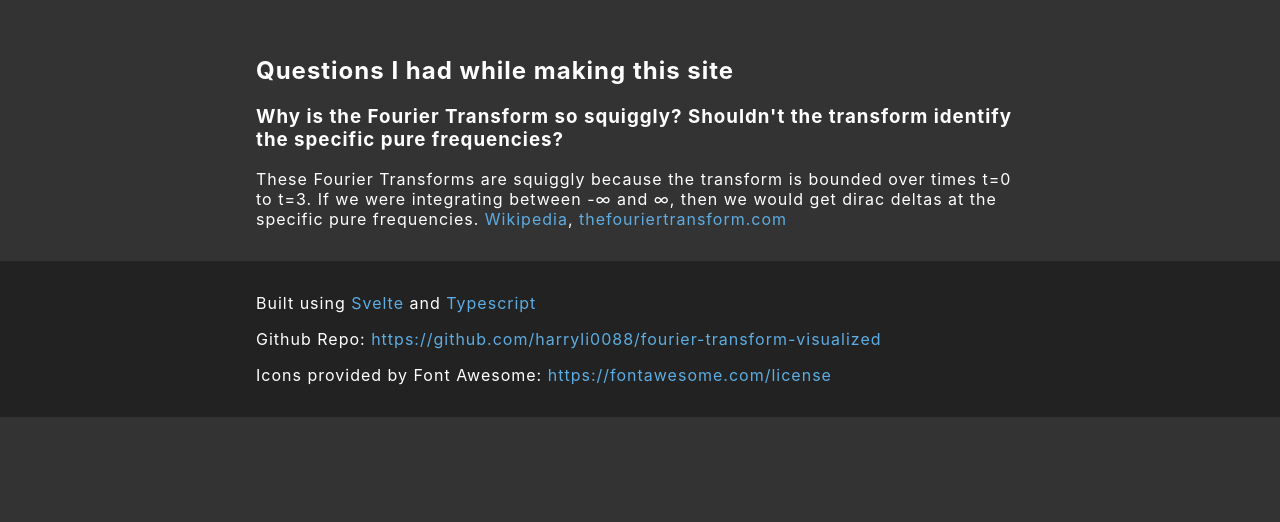
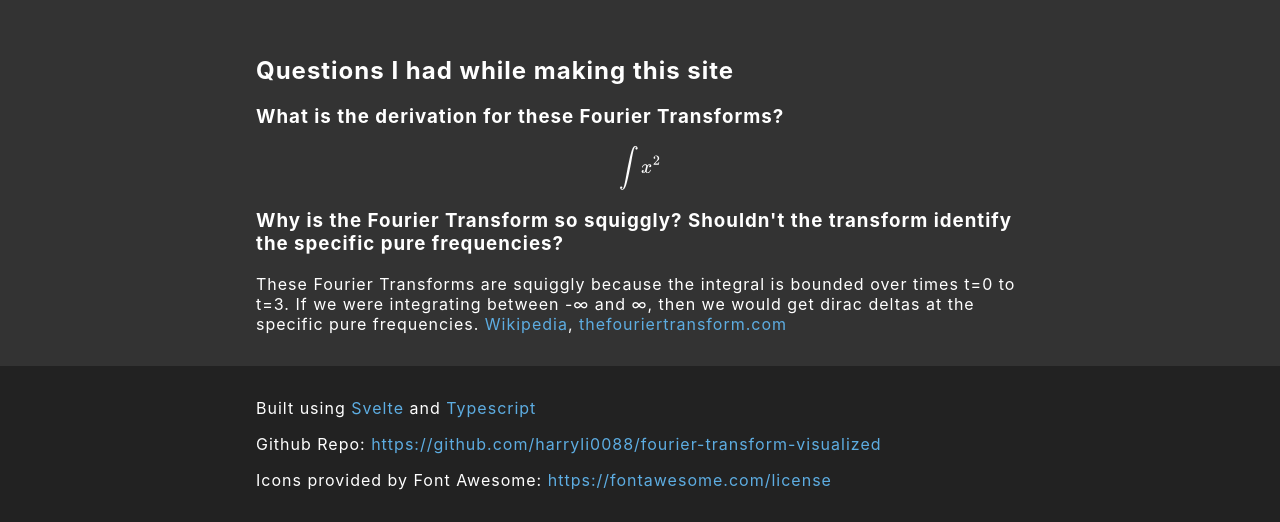
Before and after one commit to harryli0088/fourier-transform-visualized, a Svelte app: page / in a window 1280 px wide. Shown: the part 6607-7129 px from the top of the page. Before the commit the page ends 7024 px from the top, so only its background shows below. Built offline with nearby package versions, Linux system fonts and the light colour scheme.

Commit message:
working mathjax

```diff
--- a/src/App.svelte
+++ b/src/App.svelte
@@ -1,11 +1,17 @@
 <script lang="ts">
+  import { onMount } from 'svelte';
+
   import COM from './Containers/COM.svelte';
+  import Header from './Containers/Header.svelte';
   import Intro from './Containers/Intro.svelte';
   import MultipleCosines from "./Containers/MultipleCosines.svelte";
   import OneCosine from "./Containers/OneCosine.svelte";
   import Sound from './Containers/Sound.svelte';
-import Header from './Containers/Header.svelte';
+  import initMathJax from './utils/initMathJax';
 
+  onMount(() => {
+    initMathJax()
+  })
 </script>
 
 <main style="--tablet-padding:calc(50vw - 400px + 1em);--desktop-padding:calc(50vw - 600px)">
@@ -56,8 +62,14 @@ import Header from './Containers/Header.svelte';
       <h2>Questions I had while making this site</h2>
 
       <div>
+        <h3>What is the derivation for these Fourier Transforms?</h3>
+
+        <p>{`$$\\int{x^2 }$$`}</p>
+      </div>
+
+      <div>
         <h3>Why is the Fourier Transform so squiggly? Shouldn't the transform identify the specific pure frequencies?</h3>
-        <p>These Fourier Transforms are squiggly because the transform is bounded over times t=0 to t=3. If we were integrating between -∞ and ∞, then we would get dirac deltas at the specific pure frequencies. <a href="https://en.wikipedia.org/wiki/Fourier_transform#Definition" target="_blank" rel="noopener noreferrer">Wikipedia</a>, <a href="https://www.thefouriertransform.com/pairs/sinusoids.php" target="_blank" rel="noopener noreferrer">thefouriertransform.com</a></p>
+        <p>These Fourier Transforms are squiggly because the integral is bounded over times t=0 to t=3. If we were integrating between -∞ and ∞, then we would get dirac deltas at the specific pure frequencies. <a href="https://en.wikipedia.org/wiki/Fourier_transform#Definition" target="_blank" rel="noopener noreferrer">Wikipedia</a>, <a href="https://www.thefouriertransform.com/pairs/sinusoids.php" target="_blank" rel="noopener noreferrer">thefouriertransform.com</a></p>
       </div>
     </div>
   </section>
--- /dev/null
+++ b/src/utils/initMathJax.ts
@@ -0,0 +1,16 @@
+/**
+ * Initialize MathJax. This should be called onMount
+ * Taken from https://svelte.dev/repl/ebd12dbf04574b2bb40003cc8a4299b0?version=3.14.1
+ */
+export default function initMathJax() {
+  const script = document.createElement('script');
+  script.src = "https://cdn.jsdelivr.net/npm/mathjax@3/es5/tex-svg.js";
+  document.head.append(script);
+
+  script.onload = () => {
+    window.MathJax = {
+      tex: {inlineMath: [['$', '$'], ['\\(', '\\)']]},
+      svg: {fontCache: 'global'}
+    };
+  };
+}
```
